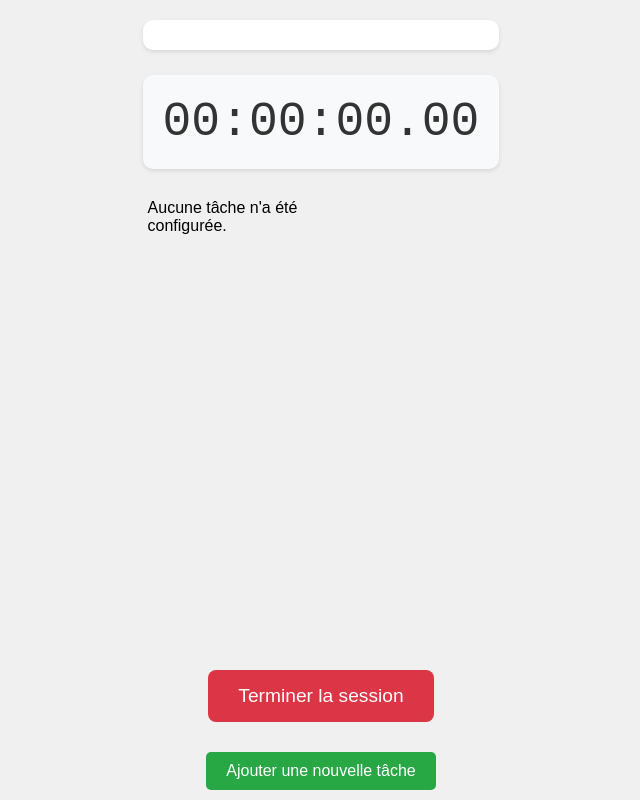
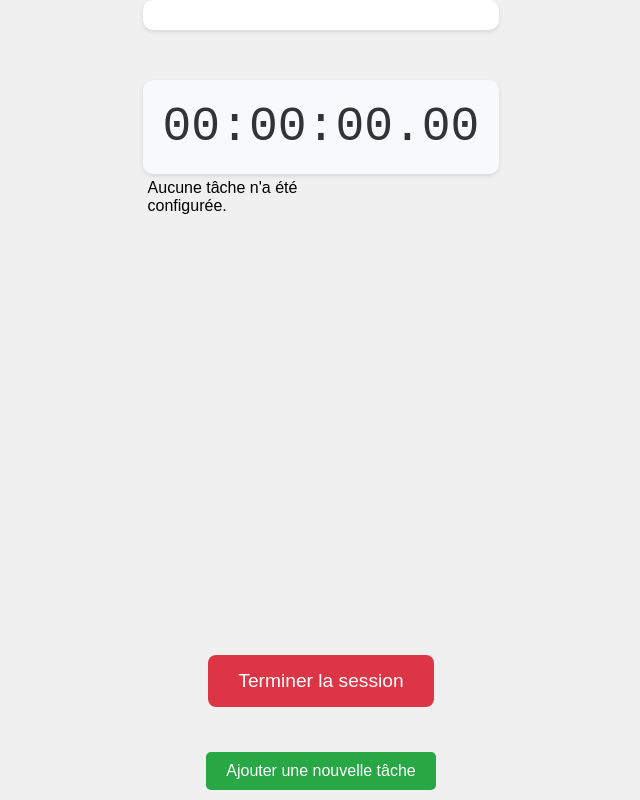
Before and after one commit to lola4260/suivi_chrono, a website: page html/button.html in a window 1280 px wide. Shown: the whole page, without its empty margins (319-959 px from the left). Drawn offline with Linux system fonts and the light colour scheme.

Commit message:
magins and button page

```diff
--- a/css/buttons.css
+++ b/css/buttons.css
@@ -1,23 +1,35 @@
+body {
+    margin: 0;
+    padding: 0;
+    min-height: 100vh;
+    min-height: 100dvh;
+    background-color: #f0f0f0;
+    overflow-y: auto;
+}
+
 .buttons-container {
     max-width: 1200px;
     margin: 0 auto;
     padding: 10px;
     padding-top: env(safe-area-inset-top);
     padding-bottom: env(safe-area-inset-bottom);
-    height: 100vh;
-    height: 100dvh;
+    min-height: 100vh;
+    min-height: 100dvh;
     display: flex;
     flex-direction: column;
+    gap: 15px;
+    position: relative;
 }
 
 .observation-header {
     background-color: white;
     padding: 15px;
     border-radius: 10px;
-    margin-top: 20px;
-    margin-bottom: 15px;
+    margin-bottom: 5px;
     box-shadow: 0 2px 4px rgba(0,0,0,0.1);
-    -webkit-overflow-scrolling: touch;
+    position: sticky;
+    top: 0;
+    z-index: 99;
 }
 
 .info-details {
@@ -28,14 +40,17 @@
 
 .chrono-section {
     text-align: center;
-    margin: 10px 0;
     padding: 15px;
     background: #f8f9fa;
     border-radius: 10px;
     box-shadow: 0 2px 4px rgba(0,0,0,0.1);
     position: sticky;
-    top: 0;
-    z-index: 100;
+    top: calc(env(safe-area-inset-top) + 80px);
+    z-index: 98;
+    margin: 0;
+    backdrop-filter: blur(10px);
+    -webkit-backdrop-filter: blur(10px);
+    background-color: rgba(248, 249, 250, 0.95);
 }
 
 .chrono-display {
```
Also changed, not shown: css/formulaire.css (+18 -0 lines).
